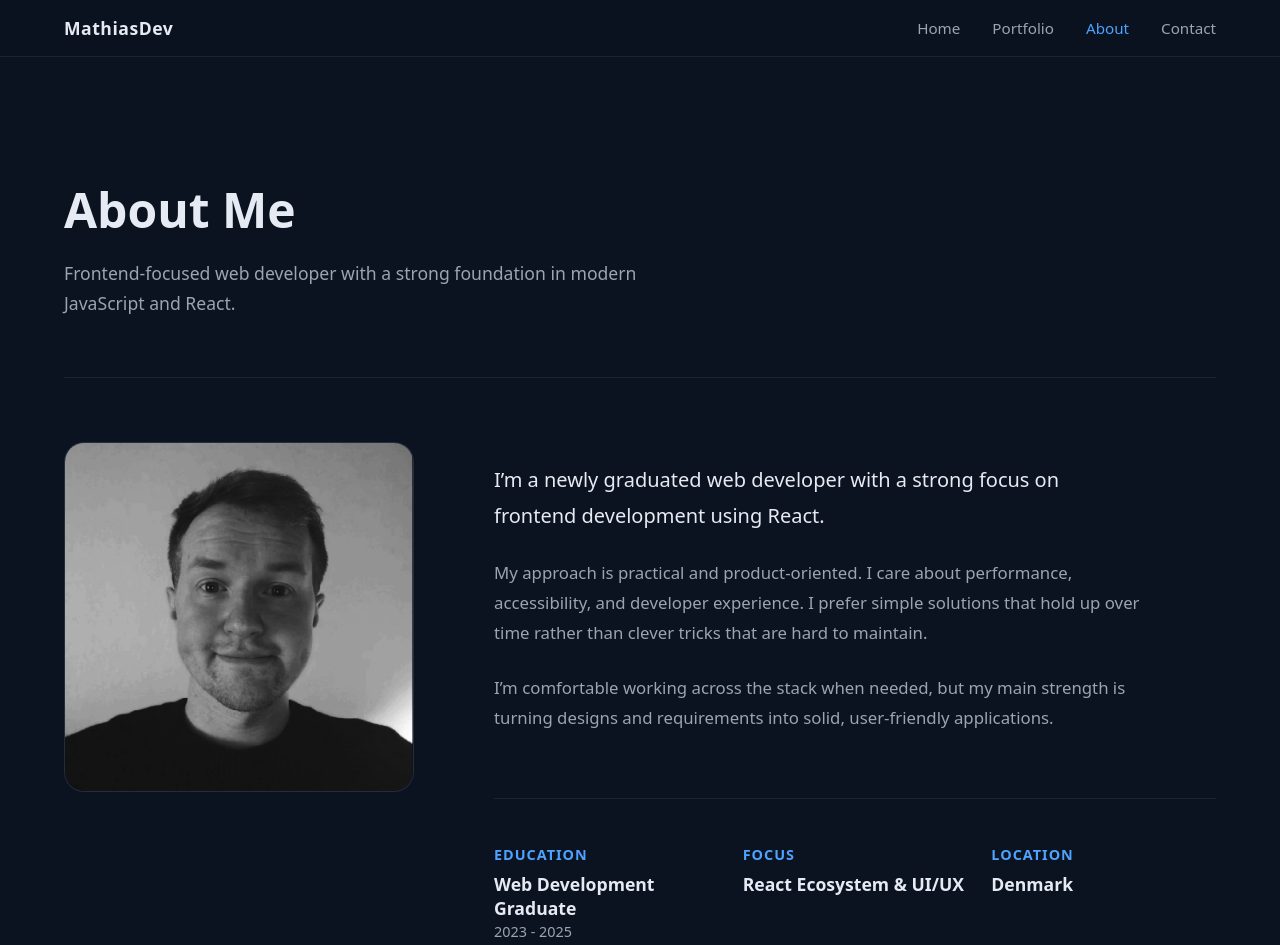
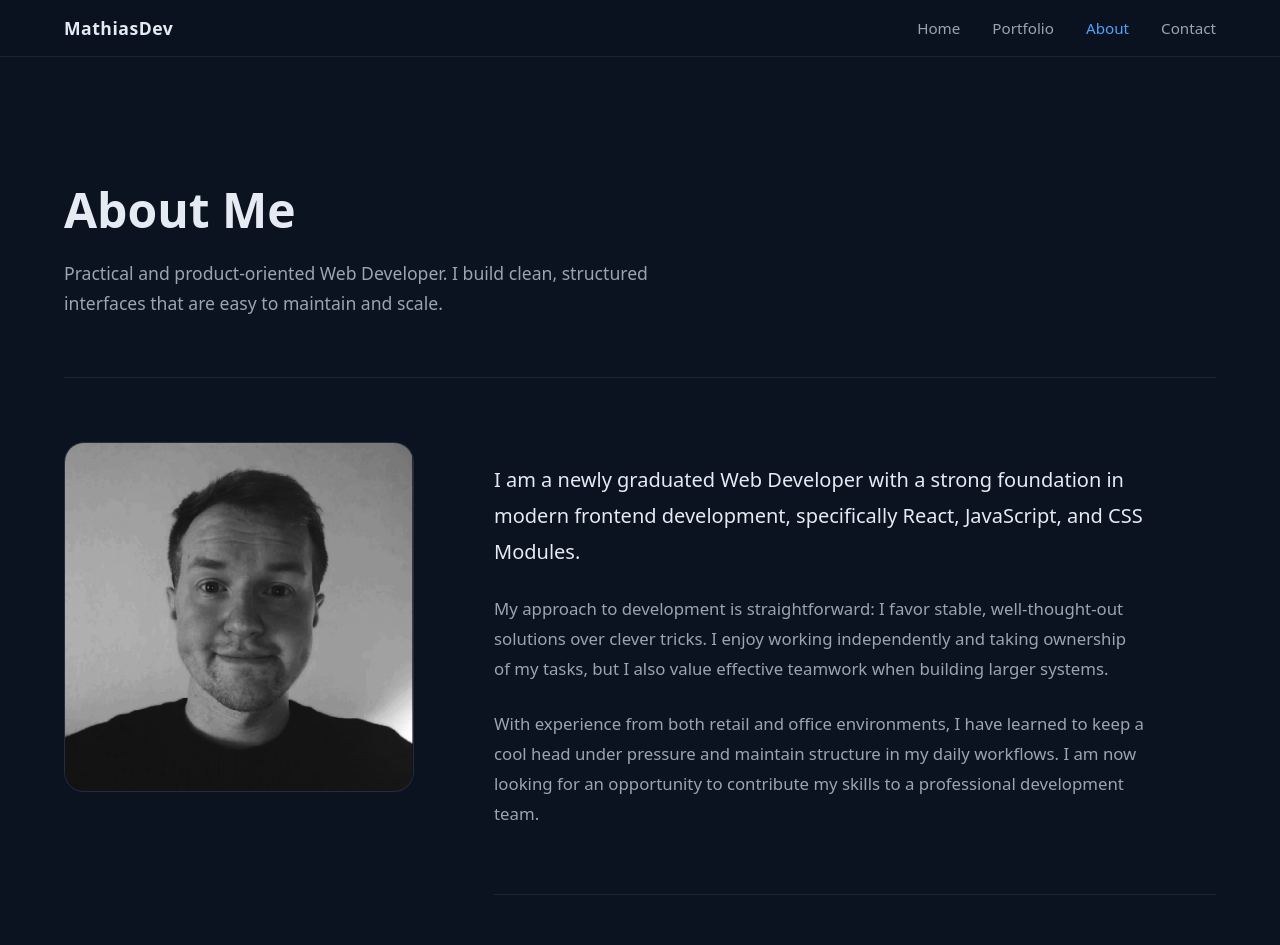
Before and after one commit to MathiasAsBirk/Portfolio, a React (Vite) app: page /Portfolio/about in a window 1280 px wide. Shown: the top 945 px of the page. Built offline with nearby package versions, Linux system fonts and the light colour scheme.

Commit message:
text change

```diff
--- a/src/pages/About/About.jsx
+++ b/src/pages/About/About.jsx
@@ -8,54 +8,55 @@ function About() {
         <header className={styles.header}>
           <h1>About Me</h1>
           <p>
-            Frontend-focused web developer with a strong foundation in modern
-            JavaScript and React.
+            Practical and product-oriented Web Developer. I build clean,
+            structured interfaces that are easy to maintain and scale.
           </p>
         </header>
 
         <div className={styles.content}>
           {/* Left Column: Image */}
           <div className={styles.imageWrap}>
-            <img src={profileImg} alt="Mathias" />
+            <img src={profileImg} alt="Mathias Askham Birkeland" />
           </div>
 
           {/* Right Column: Bio & Info */}
           <div className={styles.textColumn}>
             <div className={styles.bio}>
               <p className={styles.lead}>
-                I’m a newly graduated web developer with a strong focus on
-                frontend development using React.
+                I am a newly graduated Web Developer with a strong foundation in modern
+                frontend development, specifically React, JavaScript, and CSS Modules.
               </p>
 
               <p>
-                My approach is practical and product-oriented. I care about
-                performance, accessibility, and developer experience. I
-                prefer simple solutions that hold up over time rather than
-                clever tricks that are hard to maintain.
+                My approach to development is straightforward: I favor stable, well-thought-out
+                solutions over clever tricks. I enjoy working independently and taking ownership
+                of my tasks, but I also value effective teamwork when building larger systems.
               </p>
 
               <p>
-                I’m comfortable working across the stack when needed, but my
-                main strength is turning designs and requirements into solid,
-                user-friendly applications.
+                With experience from both retail and office environments, I have learned to
+                keep a cool head under pressure and maintain structure in my daily workflows.
+                I am now looking for an opportunity to contribute my skills to a professional development team.
               </p>
             </div>
 
             <div className={styles.infoGrid}>
               <div className={styles.infoBox}>
                 <h3>Education</h3>
-                <p>Web Development Graduate</p>
-                <span>2023 - 2025</span>
+                <p>Web Developer</p>
+                <span>Media College Denmark (2025)</span>
               </div>
 
               <div className={styles.infoBox}>
-                <h3>Focus</h3>
-                <p>React Ecosystem & UI/UX</p>
+                <h3>Core Focus</h3>
+                <p>React & Clean Code</p>
+                <span>Frontend / UI / UX</span>
               </div>
 
               <div className={styles.infoBox}>
                 <h3>Location</h3>
-                <p>Denmark</p>
+                <p>Viborg, Denmark</p>
+                <span>Open to relocation</span>
               </div>
             </div>
           </div>
--- a/src/pages/Contact/Contact.jsx
+++ b/src/pages/Contact/Contact.jsx
@@ -7,8 +7,8 @@ function Contact() {
         <header className={styles.header}>
           <h1>Get in Touch</h1>
           <p>
-            I’m currently looking for new opportunities. Whether you have a question,
-            a project proposal, or just want to say hi, I’ll try my best to get back to you!
+            I am currently based in <strong>Viborg</strong> and looking for new opportunities.
+            Feel free to reach out directly by phone or email.
           </p>
 
           <div className={styles.status}>
@@ -18,27 +18,36 @@ function Contact() {
         </header>
 
         <div className={styles.content}>
+          {/* Card 1: Email */}
           <div className={styles.card}>
             <h3>Email</h3>
             <p className={styles.cardText}>Best way to reach me.</p>
-            <a href="mailto:mathias@example.com" className={styles.link}>
-              mathias@example.com
+            {/* I removed spaces from the email found in your CV to make it valid */}
+            <a href="mailto:MathiasAsBirkeland@outlook.dk" className={styles.link}>
+              MathiasAsBirkeland@outlook.dk
             </a>
           </div>
 
+          {/* Card 2: Phone - Added from CV */}
+          <div className={styles.card}>
+            <h3>Phone</h3>
+            <p className={styles.cardText}>Call or SMS.</p>
+            <a href="tel:+4526470363" className={styles.link}>
+              +45 26 47 03 63
+            </a>
+          </div>
+
+          {/* Card 3: LinkedIn - Added specific link from CV */}
           <div className={styles.card}>
             <h3>LinkedIn</h3>
              <p className={styles.cardText}>Connect for professional updates.</p>
-            <a href="https://linkedin.com/in/yourprofile" target="_blank" rel="noreferrer" className={styles.link}>
-              linkedin.com/in/mathias
-            </a>
-          </div>
-
-          <div className={styles.card}>
-            <h3>GitHub</h3>
-             <p className={styles.cardText}>Check out my latest code.</p>
-            <a href="https://github.com/yourusername" target="_blank" rel="noreferrer" className={styles.link}>
-              github.com/mathiasdev
+            <a
+              href="https://www.linkedin.com/in/mathias-birkeland-88a054391"
+              target="_blank"
+              rel="noreferrer"
+              className={styles.link}
+            >
+              Connect on LinkedIn
             </a>
           </div>
         </div>
--- a/src/pages/Home/Home.jsx
+++ b/src/pages/Home/Home.jsx
@@ -7,17 +7,17 @@ function Home() {
       {/* HERO SECTION */}
       <section className={styles.hero}>
         <div className={styles.heroInner}>
-          <span className={styles.kicker}>Open to new opportunities</span>
+          <span className={styles.kicker}>Newly Graduated Web Developer</span>
           <h1 className={styles.title}>
             Hi, I’m <span>Mathias</span>
           </h1>
           <h2 className={styles.subtitle}>
-            Web Developer focused on React and fast, clean UI.
+            Frontend Specialist focused on React, UI/UX, and Clean Code.
           </h2>
           <p className={styles.description}>
-            I ship modern web apps with performance, DX and UX aligned.
-            No ceremony. Just solid components, testable logic and
-            maintainable styling.
+            I build modern web applications with a focus on performance and maintainability.
+            I take pride in delivering stable, well-thought-out solutions—no ceremony,
+            just solid components and testable logic.
           </p>
           <div className={styles.actions}>
             <button className={styles.primary}>View projects</button>
@@ -26,30 +26,30 @@ function Home() {
         </div>
       </section>
 
-      {/* ABOUT SECTION */}
+      {/* ABOUT PREVIEW */}
       <section className={styles.about}>
         <div className={styles.sectionInner}>
           <div className={styles.aboutContent}>
             <div className={styles.aboutText}>
               <h3 className={styles.sectionTitle}>About Me</h3>
               <p>
-                I build product-focused frontends with React. I iterate quickly and
-                favor clear, maintainable code over clever tricks.
+                I am a focused and practical developer based in <strong>Viborg, Denmark</strong>.
+                My approach is product-oriented: I prioritize user-friendly interfaces
+                and code that holds up over time.
               </p>
               <p>
-                Strong with React, Node, and MongoDB. I keep it simple: ship,
-                measure, refine. Clean architecture, accessible UI, and performance
-                where it counts.
+                I thrive in environments where I can take responsibility for my tasks
+                and keep a cool head under pressure.
               </p>
             </div>
             <div className={styles.imageWrap}>
-              <img src={profileImg} alt="Mathias" />
+              <img src={profileImg} alt="Mathias Askham Birkeland" />
             </div>
           </div>
         </div>
       </section>
 
-      {/* TECH STACK SECTION */}
+      {/* TECH STACK - Matches your CV Skills */}
       <section className={styles.tech}>
         <div className={styles.sectionInner}>
           <h3 className={styles.sectionTitle}>Tech Stack</h3>
@@ -58,26 +58,26 @@ function Home() {
             <div className={styles.techCard}>JavaScript</div>
             <div className={styles.techCard}>CSS Modules</div>
             <div className={styles.techCard}>Node.js</div>
-            <div className={styles.techCard}>MongoDB</div>
-            <div className={styles.techCard}>Git & GitHub</div>
+            <div className={styles.techCard}>GitHub</div>
+            <div className={styles.techCard}>Figma</div>
           </div>
         </div>
       </section>
 
-      {/* PROJECTS SECTION - NOW 3 COLUMNS */}
+      {/* PROJECTS SECTION */}
       <section className={styles.projects}>
         <div className={styles.sectionInner}>
           <h3 className={styles.sectionTitle}>Featured Projects</h3>
 
           <div className={styles.projectGrid}>
-            {/* Project 1 */}
+            {/* Project 1 - Your F1 App */}
             <article className={styles.projectCard}>
               <div className={styles.cardImage}></div>
               <div className={styles.cardContent}>
                 <h4>F1 Stats & Fan App</h4>
                 <p>
-                  React-based web app with live data, routing, and mini-games.
-                  Built for speed.
+                  A comprehensive React application featuring live data integration,
+                  routing, and custom mini-features. Built to demonstrate complex state management.
                 </p>
                 <div className={styles.cardLinks}>
                   <a href="#">Live Demo</a>
@@ -86,14 +86,14 @@ function Home() {
               </div>
             </article>
 
-            {/* Project 2 */}
+            {/* Project 2 - Portfolio */}
             <article className={styles.projectCard}>
               <div className={styles.cardImage}></div>
               <div className={styles.cardContent}>
                 <h4>Portfolio Website</h4>
                 <p>
-                  Personal portfolio built with React and CSS Modules.
-                  Focused on clarity and DX.
+                  My personal portfolio built with React and CSS Modules.
+                  Designed to be clean, fast, and fully responsive across all devices.
                 </p>
                 <div className={styles.cardLinks}>
                   <a href="#">Live Demo</a>
@@ -102,14 +102,14 @@ function Home() {
               </div>
             </article>
 
-            {/* Project 3 - NEW */}
+            {/* Project 3 - Task Manager (Matches Node.js skill) */}
             <article className={styles.projectCard}>
               <div className={styles.cardImage}></div>
               <div className={styles.cardContent}>
-                <h4>Task Manager</h4>
+                <h4>Task Manager API</h4>
                 <p>
-                  A productivity dashboard using Node.js and MongoDB.
-                  Features drag-and-drop.
+                  A full-stack productivity tool using Node.js and MongoDB.
+                  Focuses on backend logic, API integration, and data structure.
                 </p>
                 <div className={styles.cardLinks}>
                   <a href="#">Live Demo</a>
```
